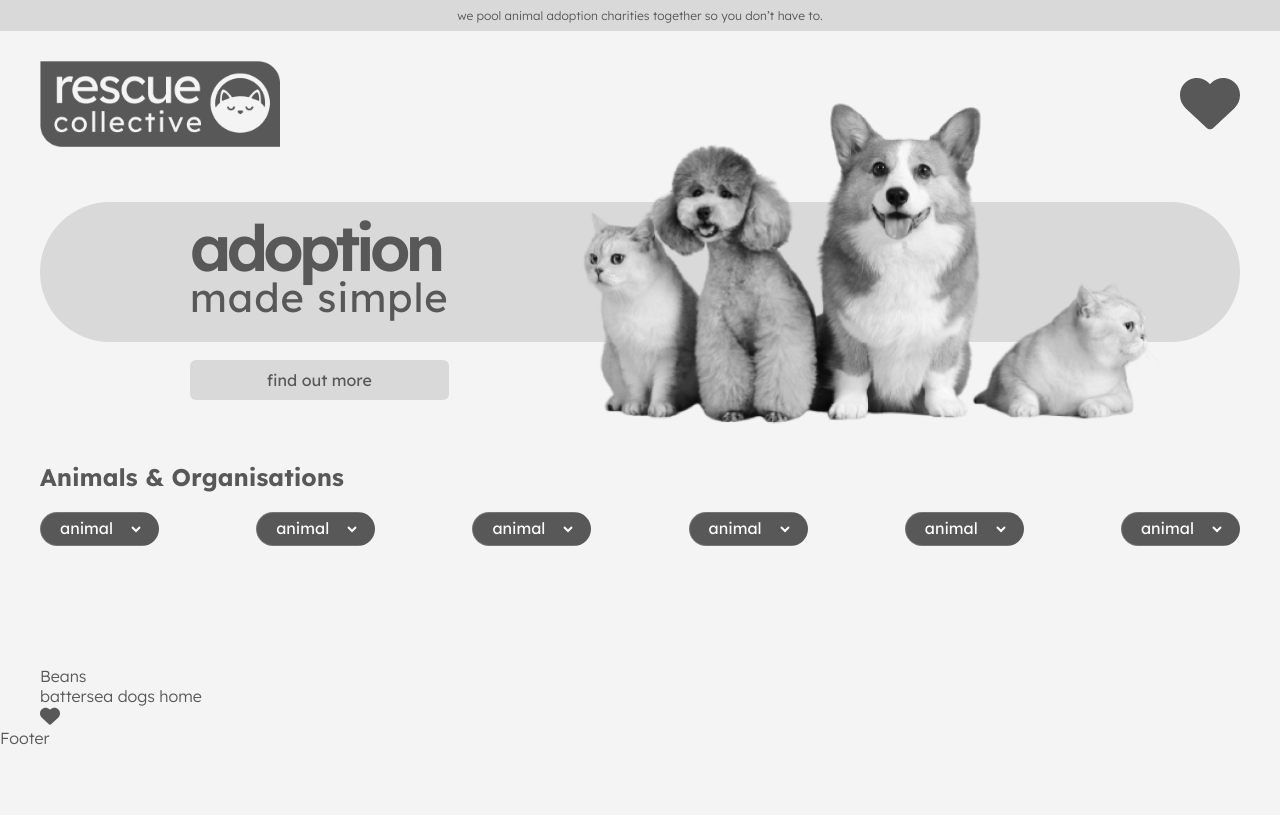
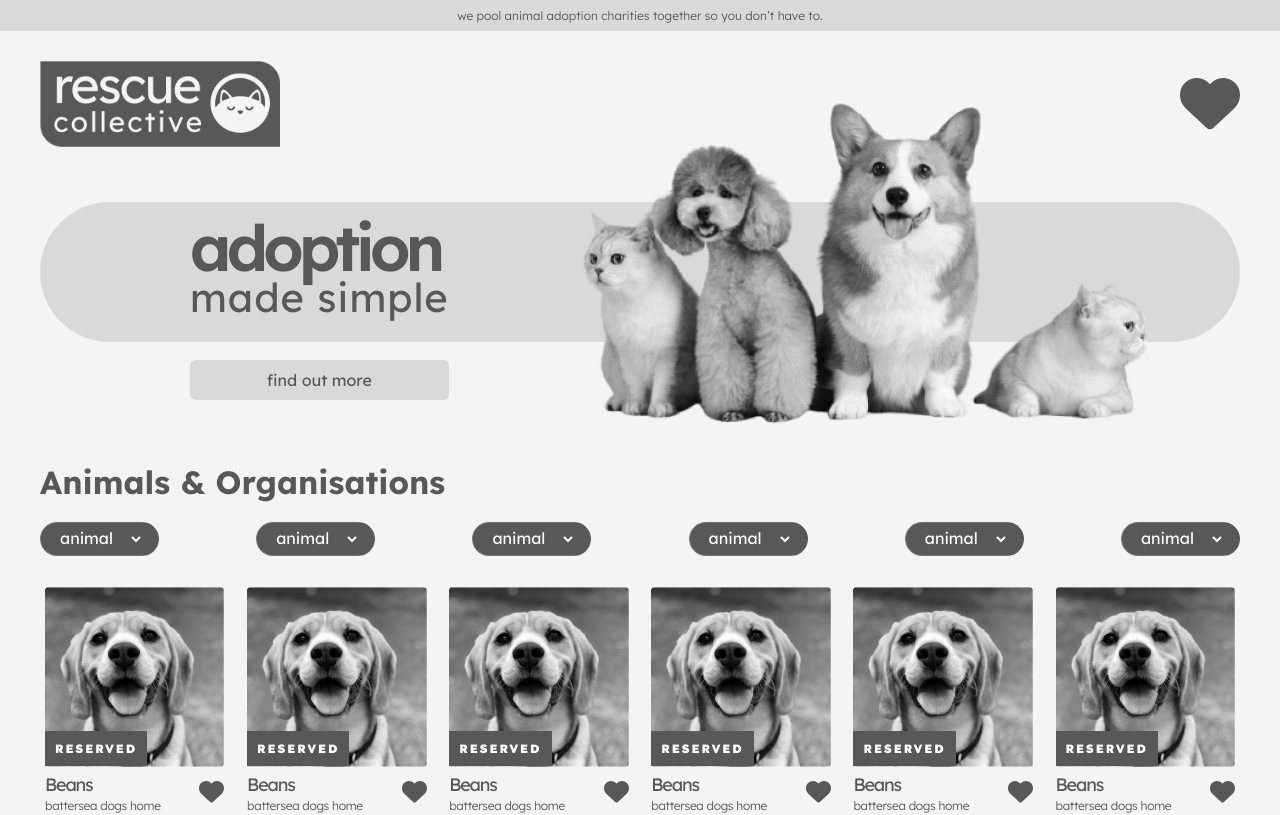
Before and after one commit to haydenismet/rc-wip, a React (Create React App) app in the folder front-react/: page / in a window 1280 px wide. Shown: the top 815 px of the page. Built offline with nearby package versions, Linux system fonts and the light colour scheme.

Commit message:
static components continued

```diff
--- a/front-react/src/elements/Listing.tsx
+++ b/front-react/src/elements/Listing.tsx
@@ -1,10 +1,12 @@
 import React from "react";
 import Favourite from "./Favourite";
+import placeholderDog from "../assets/placeholder_dog.png";
+import Reserved from "./Reserved";
 export default function Listing() {
     return (<>
-        <div className="listing">
+
         <div className="listing-container">
-                <div className="listing-image"></div>
+            <div className="listing-image"><img src={placeholderDog} alt="dog placeholder" className="listing-img-src" /><Reserved /></div>
             <div className="listing-heading">
                 <div className="listing-copy">
                     <div className="listing-title">Beans</div>
@@ -15,6 +17,6 @@ export default function Listing() {
                 </div>
             </div>
         </div>
-        </div>
+
     </>)
 }
--- /dev/null
+++ b/front-react/src/elements/Reserved.tsx
@@ -0,0 +1,10 @@
+import React from "react";
+import Favourite from "./Favourite";
+import placeholderDog from "../assets/placeholder_dog.png";
+export default function Reserved() {
+    return (<>
+        <div className="reserved">
+            RESERVED
+        </div>
+    </>)
+}
--- a/front-react/src/page/Home.tsx
+++ b/front-react/src/page/Home.tsx
@@ -15,7 +15,20 @@ export default function Home() {
             <Navbar />
             <Hero />
             <Filter />
-            <Listing />
+            <div className="listing">
+                <Listing />
+                <Listing />
+                <Listing />
+                <Listing />
+                <Listing />
+                <Listing />
+                <Listing />
+                <Listing />
+                <Listing />
+                <Listing />
+                <Listing />
+                <Listing />
+            </div>
         </div>
         <Footer />
     </>)
--- a/front-react/src/styles/App.css
+++ b/front-react/src/styles/App.css
@@ -9,6 +9,7 @@
   --font-12: 1.2rem;
   --font-16-body: 1.6rem;
   --font-16: 1.6rem;
+  --font-18: 1.8rem;
   --bg-colour-header: #d9d9d9;
   --body-font-colour: #585858;
   --container-width: 1200px;
@@ -43,7 +44,7 @@ body {
 }
 
 section {
-  padding: 12rem 0;
+  padding: 12rem 0 0 0;
 }
 
 /**************************************/
@@ -68,7 +69,7 @@ section {
 }
 
 .rc-logo {
-  width: 240px;
+  width: 24rem;
   height: auto;
 }
 
@@ -77,7 +78,7 @@ section {
   width: auto;
 }
 .listing-favourite svg {
-  min-height: 2rem;
+  min-height: 2.5rem;
   width: auto;
 }
 
@@ -98,7 +99,7 @@ section {
   font-size: 64px;
   font-weight: 600;
   letter-spacing: -5px;
-  margin: 5px 0 0 150px;
+  margin: 0.5rem 0 0 15rem;
 }
 
 .adoption-subheading {
@@ -106,23 +107,23 @@ section {
   font-weight: 400;
   letter-spacing: 1px;
   text-align: center;
-  margin-top: -15px;
+  margin-top: -1.5rem;
 }
 
 .adopted-img {
   max-height: 344px;
   width: auto;
   position: absolute;
-  right: 60px;
-  bottom: -35px;
+  right: 6rem;
+  bottom: -3.5rem;
 }
 
 .button-cta {
   font-family: var(--font-family-choice);
+  font-size: var(--font-16);
+  color: var(--body-font-colour);
   width: 100%;
   border: 0;
-  font-size: var(--font-16);
-  color: var(--body-font-colour);
   background-color: var(--rectangle-bg-colour);
   border-radius: 0.6rem;
   padding: 1rem;
@@ -130,11 +131,13 @@ section {
 
 .filter h2 {
   margin-bottom: 2rem;
+  font-size: 3.2rem;
 }
 
 .filter-list {
   display: flex;
   justify-content: space-between;
+  margin-bottom: 2rem;
 }
 
 .filter-list select {
@@ -144,5 +147,64 @@ section {
   color: white;
   font-size: var(--font-16);
   font-family: var(--font-family-choice);
-  border-right: 15px solid transparent;
+  border-right: 1.5rem solid transparent;
 }
+
+.listing {
+  display: flex;
+  justify-content: space-between;
+  flex-wrap: wrap;
+}
+
+.listing-image {
+  position: relative;
+}
+
+.listing-image img {
+  max-height: 18rem;
+  width: auto;
+}
+
+.listing-container {
+  display: flex;
+  flex-direction: column;
+  margin-top: 0.65rem;
+  padding: 0.5rem;
+}
+
+.listing-heading {
+  display: flex;
+  justify-content: space-between;
+  align-items: center;
+}
+
+.listing-copy {
+  font-family: var(--font-family-choice);
+  font-size: var(--font-16);
+  color: var(--body-font-colour);
+}
+
+.listing-title {
+  font-weight: 400;
+  font-size: var(--font-18);
+  letter-spacing: -1.2px;
+  padding: 0.2rem 0;
+}
+
+.listing-org {
+  font-size: var(--font-12);
+  letter-spacing: -0.3px;
+}
+
+.reserved {
+  font-family: var(--font-family-choice);
+  font-size: var(--font-12);
+  color: var(--body-font-colour);
+  font-weight: 900;
+  letter-spacing: 0.2rem;
+  color: white;
+  background-color: var(--button-bg-colour);
+  padding: 1rem;
+  position: absolute;
+  bottom: 0.5rem;
+}
```
Also changed, not shown: front-react/src/assets/bg-rectangle-rounded.png (deleted), front-react/src/assets/placeholder_dog.png (added). Lines whose indentation alone changed are shown as unchanged.
